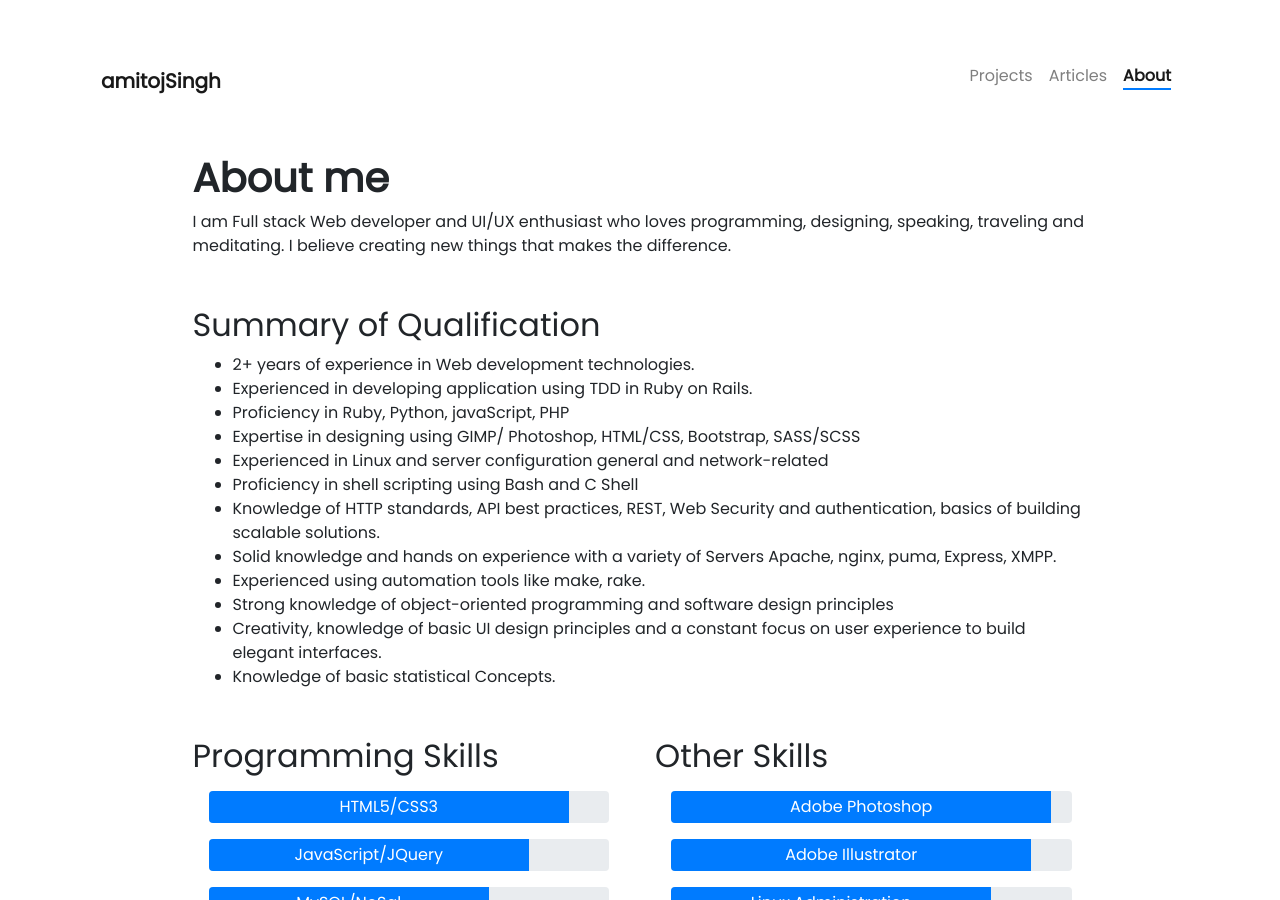
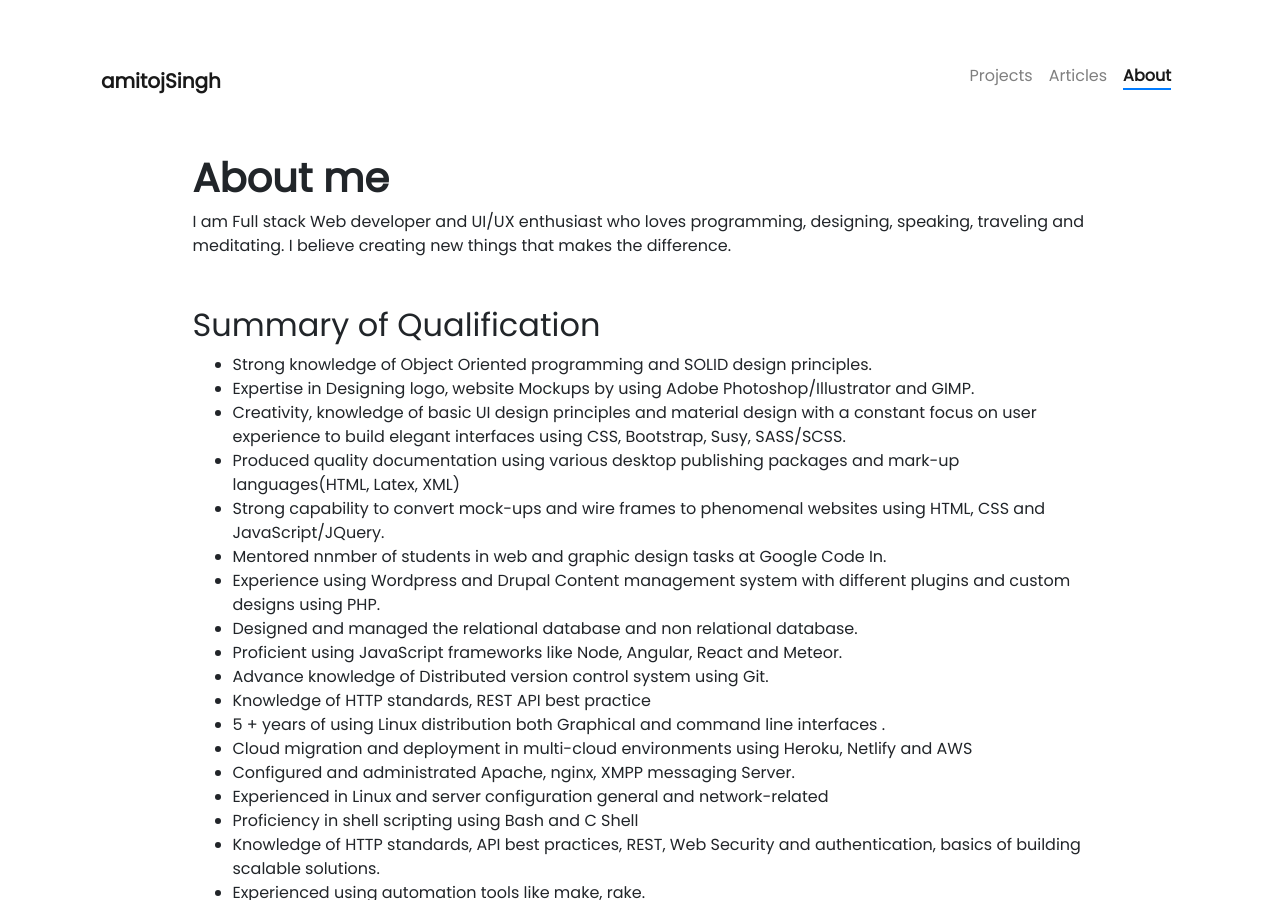
Before and after one commit to amitojsingh/amitojsingh.github.io, a Jekyll site: the page built from pages/about.md, in a window 1280 px wide and 900 px high. Built offline with Jekyll 4.4.1, drawn with Linux system fonts in a browser that asks for light colours; nearby versions of some CDN libraries.

Commit message:
updated About

```diff
--- a/_data/summaryQualification.yml
+++ b/_data/summaryQualification.yml
@@ -1,23 +1,18 @@
-- bullet: 2+ years of experience in Web development technologies.
-
-- bullet: Experienced in developing application using TDD in Ruby on Rails.
-
-- bullet: Proficiency in Ruby, Python, javaScript, PHP
-
-- bullet: Expertise in designing using GIMP/ Photoshop, HTML/CSS, Bootstrap, SASS/SCSS
-
+- bullet: Strong knowledge of Object Oriented programming and SOLID design principles.
+- bullet: Expertise in Designing logo, website Mockups by using Adobe Photoshop/Illustrator and GIMP.
+- bullet: Creativity, knowledge of basic UI design principles and material design with a constant focus on user experience to build elegant interfaces using CSS, Bootstrap, Susy, SASS/SCSS.
+- bullet: Produced quality documentation using various desktop publishing packages and mark-up languages(HTML, Latex, XML)
+- bullet: Strong capability to convert mock-ups and wire frames to phenomenal websites using HTML, CSS and JavaScript/JQuery.
+- bullet: Mentored nnmber of students in web and graphic design tasks at Google Code In.
+- bullet: Experience using Wordpress and Drupal Content management system with different plugins and custom designs using PHP.
+- bullet: Designed and managed the relational database and non relational database.
+- bullet: Proficient using JavaScript frameworks like Node, Angular, React and Meteor.
+- bullet: Advance knowledge of Distributed version control system using Git.
+- bullet: Knowledge of HTTP standards, REST API best practice
+- bullet: 5 + years of using Linux distribution both Graphical and command line interfaces .
+- bullet: Cloud migration and deployment in multi-cloud environments using Heroku, Netlify and AWS
+- bullet: Configured and administrated Apache, nginx, XMPP messaging Server.
 - bullet: Experienced in Linux and server configuration general and network-related
-
 - bullet: Proficiency in shell scripting using Bash and C Shell
-
 - bullet: Knowledge of HTTP standards, API best practices, REST, Web Security and authentication, basics of building scalable solutions.
-
-- bullet: Solid knowledge and hands on experience with a variety of Servers Apache, nginx, puma, Express, XMPP.
-
 - bullet: Experienced using automation tools like make, rake.
-
-- bullet: Strong knowledge of object-oriented programming and software design principles
-
-- bullet: Creativity, knowledge of basic UI design principles and a constant focus on user experience to build elegant interfaces.
-
-- bullet: Knowledge of basic statistical Concepts.
```
